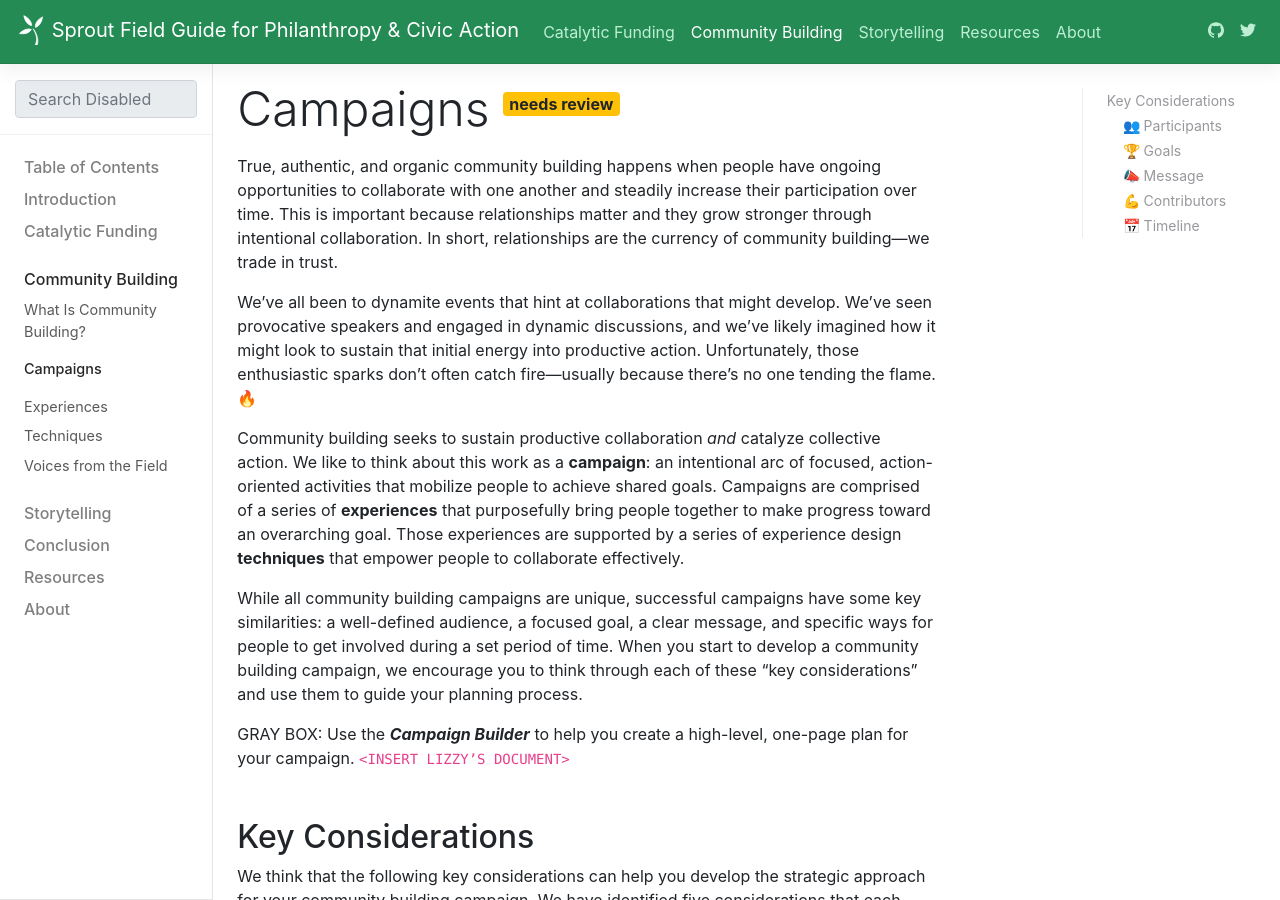
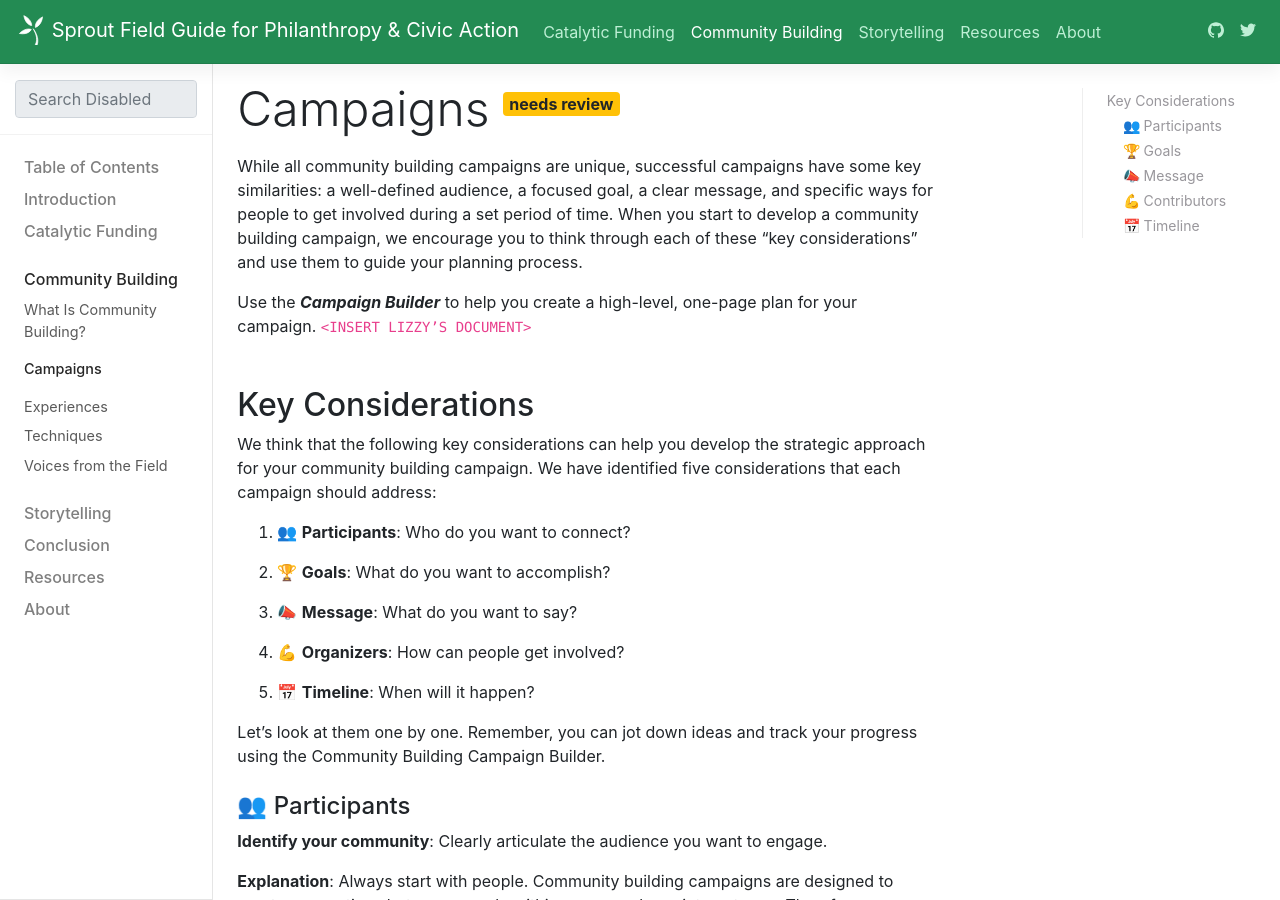
Before and after one commit to sproutfund/field-guide, a Jekyll site: the page built from community-building/campaigns/index.md, in a window 1280 px wide and 900 px high. Built offline with Jekyll 4.4.1, drawn with Linux system fonts in a browser that asks for light colours; comment, search, counter and statistics services are not loaded.

Commit message:
Update index.md

```diff
--- a/community-building/campaigns/index.md
+++ b/community-building/campaigns/index.md
@@ -9,15 +9,9 @@ toc: true
 status: <span class="badge badge-warning">needs review</span>
 ---
 
-True, authentic, and organic community building happens when people have ongoing opportunities to collaborate with one another and steadily increase their participation over time. This is important because relationships matter and they grow stronger through intentional collaboration. In short, relationships are the currency of community building—we trade in trust.
-
-We’ve all been to dynamite events that hint at collaborations that might develop. We’ve seen provocative speakers and engaged in dynamic discussions, and we’ve likely imagined how it might look to sustain that initial energy into productive action. Unfortunately, those enthusiastic sparks don’t often catch fire—usually because there’s no one tending the flame. 🔥
-
-Community building seeks to sustain productive collaboration _and_ catalyze collective action. We like to think about this work as a **campaign**: an intentional arc of focused, action-oriented activities that mobilize people to achieve shared goals. Campaigns are comprised of a series of **experiences** that purposefully bring people together to make progress toward an overarching goal. Those experiences are supported by a series of experience design **techniques** that empower people to collaborate effectively.
-
 While all community building campaigns are unique, successful campaigns have some key similarities: a well-defined audience, a focused goal, a clear message, and specific ways for people to get involved during a set period of time. When you start to develop a community building campaign, we encourage you to think through each of these "key considerations" and use them to guide your planning process.
 
-GRAY BOX: Use the **_Campaign Builder_** to help you create a high-level, one-page plan for your campaign. `<INSERT LIZZY’S DOCUMENT>`
+Use the **_Campaign Builder_** to help you create a high-level, one-page plan for your campaign. `<INSERT LIZZY’S DOCUMENT>`
 
 ## Key Considerations
 
```
